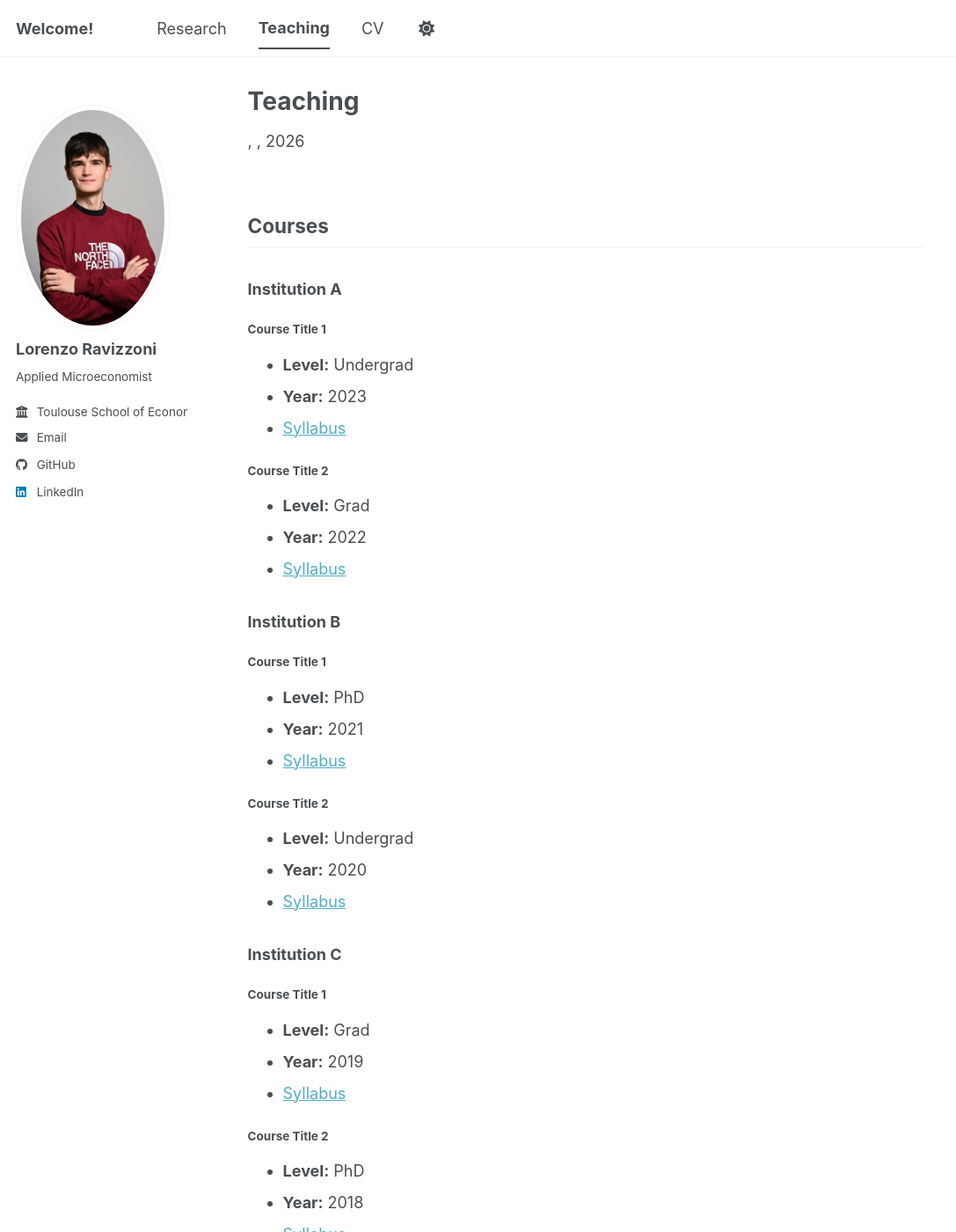
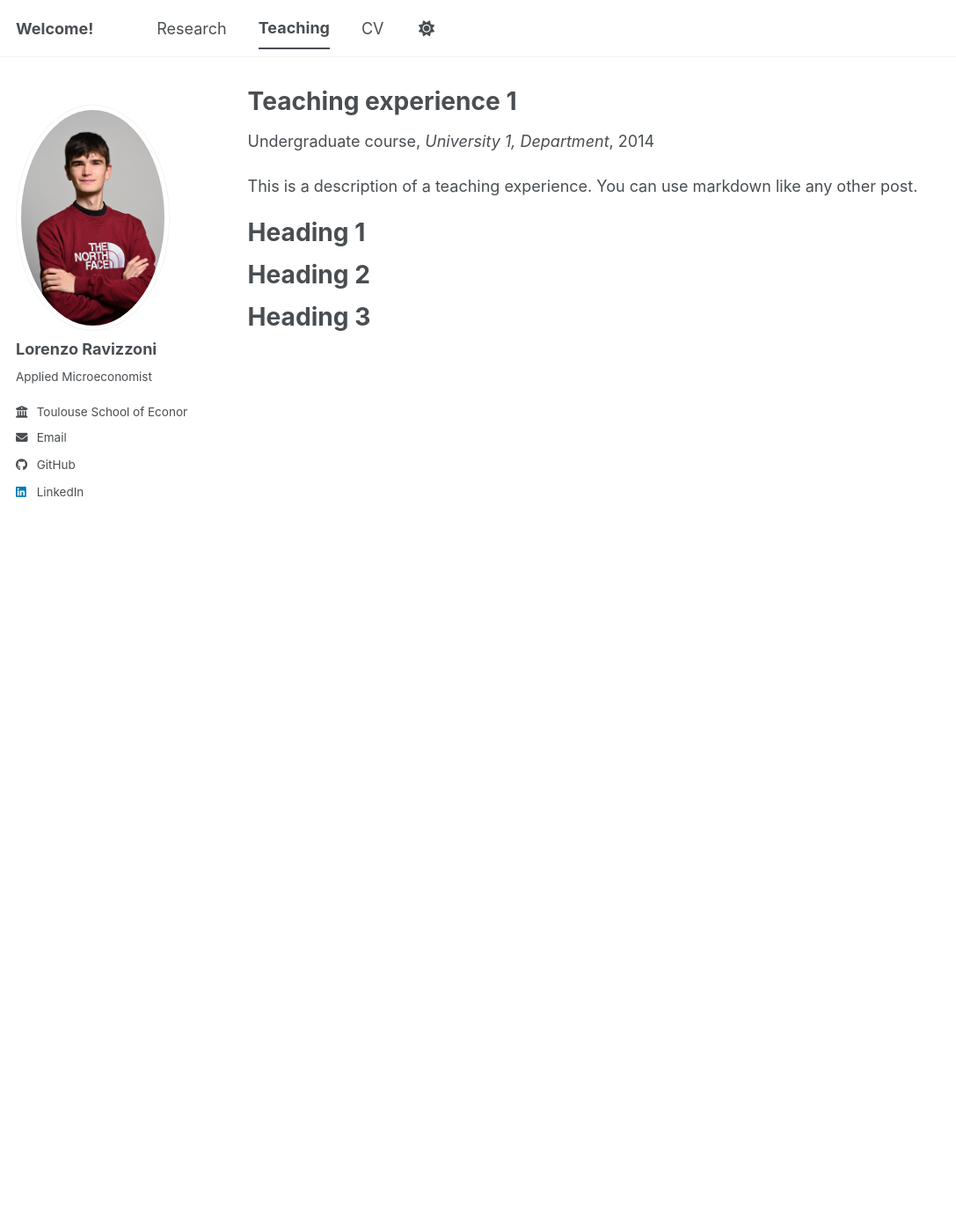
Before and after one commit to lravizzoni/lravizzoni.github.io, a Jekyll site: the page built from _teaching/teaching.md, in a window 1280 px wide and 1400 px high. Shown: the whole window at 88% size, without its empty margins (0-1087 px from the left). Built offline with Jekyll 4.4.1, drawn with Linux system fonts in a browser that asks for light colours; a script bundle is joined from its source files by our own code; library files that are not in the unit come from our copies; a file with an impossible date is left out.

Commit message:
Update teaching.md

```diff
--- a/_teaching/teaching.md
+++ b/_teaching/teaching.md
@@ -1,43 +1,20 @@
 ---
-title: Teaching
-permalink: /teaching/
-author_profile: true
+title: "Teaching experience 1"
+collection: teaching
+type: "Undergraduate course"
+permalink: /teaching/2014-spring-teaching-1
+venue: "University 1, Department"
+date: 2014-01-01
+location: "City, Country"
 ---
 
-## Courses
+This is a description of a teaching experience. You can use markdown like any other post.
 
-### Institution A
+Heading 1
+======
 
-#### Course Title 1
-- **Level:** Undergrad
-- **Year:** 2023
-- [Syllabus](#)
+Heading 2
+======
 
-#### Course Title 2
-- **Level:** Grad
-- **Year:** 2022
-- [Syllabus](#)
-
-### Institution B
-
-#### Course Title 1
-- **Level:** PhD
-- **Year:** 2021
-- [Syllabus](#)
-
-#### Course Title 2
-- **Level:** Undergrad
-- **Year:** 2020
-- [Syllabus](#)
-
-### Institution C
-
-#### Course Title 1
-- **Level:** Grad
-- **Year:** 2019
-- [Syllabus](#)
-
-#### Course Title 2
-- **Level:** PhD
-- **Year:** 2018
-- [Syllabus](#)
+Heading 3
+======
```
